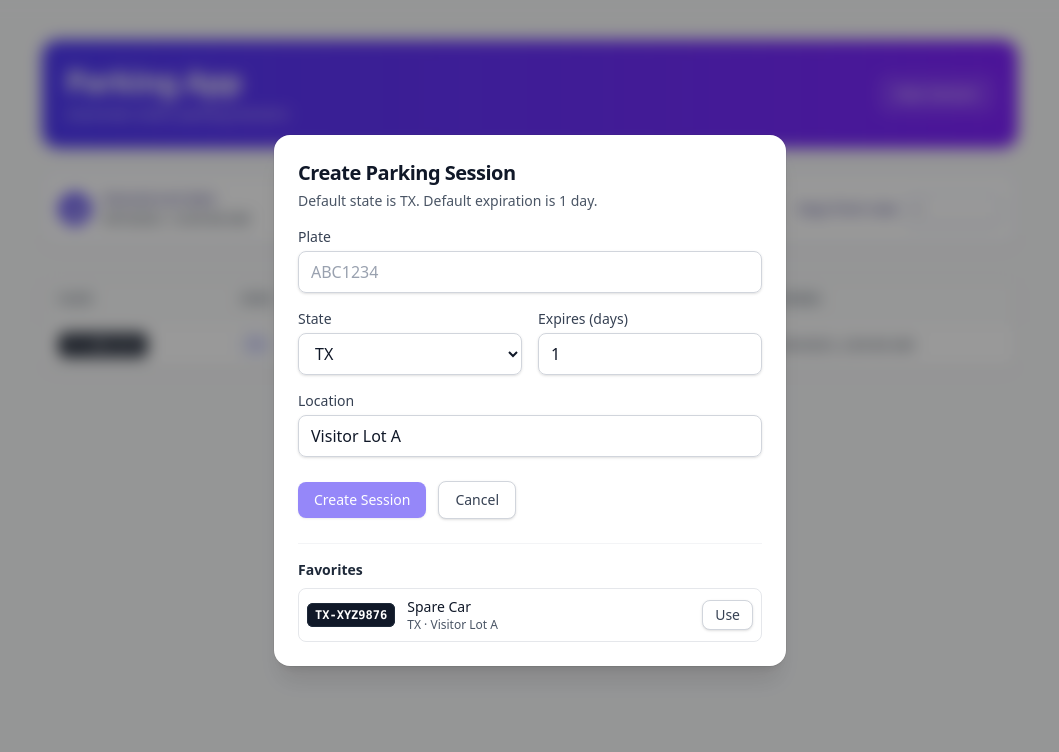
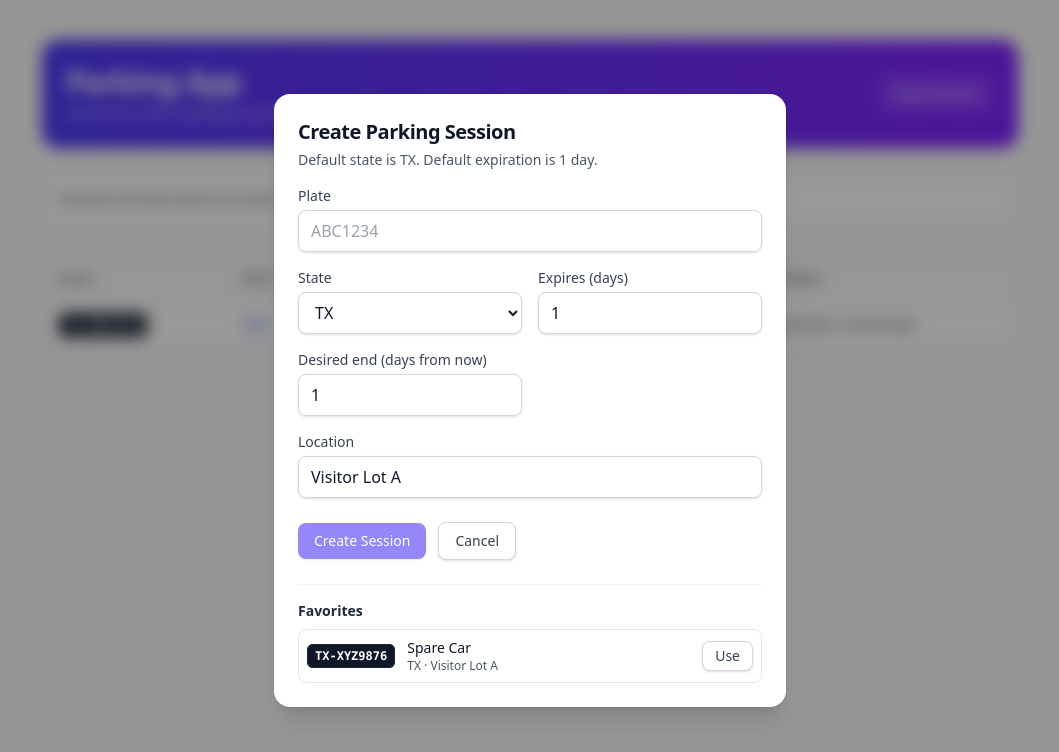
Before and after one commit to canyon97/register, a React (Vite) app in the folder parking-app/: page / in a window 1280 px wide. Both pictures are taken after a click on the button "New Session". Shown: the top 752 px of the page, without its empty margins (110-1169 px from the left). Built offline with nearby package versions, Linux system fonts and the light colour scheme.

Commit message:
feat: move desired end-date selection into CreateSessionModal; dashboard now read-only display; update scheduler hookup

```diff
--- a/parking-app/src/App.jsx
+++ b/parking-app/src/App.jsx
@@ -8,11 +8,7 @@ import { startSessionScheduler } from "./utils/sessionScheduler";
 function App() {
   const [sessions, setSessions] = useState([]);
   const [modalOpen, setModalOpen] = useState(false);
-  const [desiredEndDate, setDesiredEndDate] = useState(() => {
-    const d = new Date();
-    d.setDate(d.getDate() + 1);
-    return d;
-  });
+  const [desiredEndDate, setDesiredEndDate] = useState(null);
 
   useEffect(() => {
     fetchActiveSessions().then(setSessions);
@@ -28,19 +24,14 @@ function App() {
   }, [desiredEndDate, sessions]);
 
   const remainingDays = useMemo(() => {
+    if (!desiredEndDate) return null;
     const ms = Math.max(0, desiredEndDate.getTime() - Date.now());
     return Math.ceil(ms / (24 * 60 * 60 * 1000));
   }, [desiredEndDate]);
 
-  function handleCreate(session) {
+  function handleCreate(session, newDesiredEndDate) {
     setSessions((prev) => [session, ...prev]);
-  }
-
-  function updateDesiredDays(days) {
-    const num = Math.max(1, Math.min(30, Number(days) || 1));
-    const d = new Date();
-    d.setDate(d.getDate() + num);
-    setDesiredEndDate(d);
+    if (newDesiredEndDate) setDesiredEndDate(newDesiredEndDate);
   }
 
   return (
@@ -60,26 +51,22 @@ function App() {
         </div>
       </header>
 
+      {desiredEndDate ? (
         <div className="mt-6 flex items-center justify-between rounded-xl border border-indigo-100 bg-white p-4 text-sm text-indigo-900 shadow-sm">
           <div className="flex items-center gap-3">
             <span className="inline-flex h-8 w-8 items-center justify-center rounded-full bg-indigo-600 text-white">⏱️</span>
             <div>
               <div className="font-medium">Desired end date</div>
-            <div className="text-gray-700">{desiredEndDate.toLocaleString()}</div>
+              <div className="text-gray-700">{desiredEndDate.toLocaleString()} ({remainingDays} day{remainingDays !== 1 ? "s" : ""} left)</div>
             </div>
           </div>
-        <label className="ml-4 flex items-center gap-2">
-          <span className="text-indigo-900">Days from now</span>
-          <input
-            type="number"
-            min={1}
-            max={30}
-            value={remainingDays}
-            onChange={(e) => updateDesiredDays(e.target.value)}
-            className="w-24 rounded-md border border-indigo-200 bg-white px-2 py-1 text-indigo-900 shadow-sm focus:border-indigo-500 focus:outline-none focus:ring-1 focus:ring-indigo-500"
-          />
-        </label>
+          <div className="text-xs text-gray-500">Set during session creation</div>
         </div>
+      ) : (
+        <div className="mt-6 rounded-xl border border-dashed border-gray-300 bg-white p-4 text-sm text-gray-600">
+          Desired end date will be set when you create a session.
+        </div>
+      )}
 
       <ActiveSessions sessions={sessions} />
 
--- a/parking-app/src/components/CreateSessionModal.jsx
+++ b/parking-app/src/components/CreateSessionModal.jsx
@@ -12,6 +12,7 @@ export default function CreateSessionModal({ isOpen, onRequestClose, onCreate })
   const [state, setState] = useState("TX");
   const [location, setLocation] = useState("Visitor Lot A");
   const [expiresInDays, setExpiresInDays] = useState(1);
+  const [desiredDaysFromNow, setDesiredDaysFromNow] = useState(1);
   const [submitting, setSubmitting] = useState(false);
 
   useEffect(() => {
@@ -21,9 +22,13 @@ export default function CreateSessionModal({ isOpen, onRequestClose, onCreate })
       setFavorites(f);
       setLoadingFavs(false);
     });
+    // reset defaults each open
+    setState("TX");
+    setExpiresInDays(1);
+    setDesiredDaysFromNow(1);
   }, [isOpen]);
 
-  const canSubmit = useMemo(() => plate.trim().length >= 3 && expiresInDays >= 1, [plate, expiresInDays]);
+  const canSubmit = useMemo(() => plate.trim().length >= 3 && expiresInDays >= 1 && desiredDaysFromNow >= 1, [plate, expiresInDays, desiredDaysFromNow]);
 
   async function handleSubmit(e) {
     e.preventDefault();
@@ -31,12 +36,15 @@ export default function CreateSessionModal({ isOpen, onRequestClose, onCreate })
     setSubmitting(true);
     try {
       const session = await createSession({ plate, state, location, expiresInDays });
-      onCreate?.(session);
+      const end = new Date();
+      end.setDate(end.getDate() + Number(desiredDaysFromNow));
+      onCreate?.(session, end);
       onRequestClose?.();
       setPlate("");
       setState("TX");
       setLocation("Visitor Lot A");
       setExpiresInDays(1);
+      setDesiredDaysFromNow(1);
     } finally {
       setSubmitting(false);
     }
@@ -95,6 +103,19 @@ export default function CreateSessionModal({ isOpen, onRequestClose, onCreate })
               className="mt-1 w-full rounded-lg border border-gray-300 px-3 py-2 shadow-sm transition focus:border-indigo-500 focus:outline-none focus:ring-1 focus:ring-indigo-500"
               value={expiresInDays}
               onChange={(e) => setExpiresInDays(Number(e.target.value))}
+            />
+          </div>
+        </div>
+
+        <div className="grid grid-cols-1 gap-4 sm:grid-cols-2">
+          <div>
+            <label className="block text-sm font-medium text-gray-700">Desired end (days from now)</label>
+            <input
+              type="number"
+              min={1}
+              className="mt-1 w-full rounded-lg border border-gray-300 px-3 py-2 shadow-sm transition focus:border-indigo-500 focus:outline-none focus:ring-1 focus:ring-indigo-500"
+              value={desiredDaysFromNow}
+              onChange={(e) => setDesiredDaysFromNow(Number(e.target.value))}
             />
           </div>
         </div>
```
Lines whose indentation alone changed are shown as unchanged.
